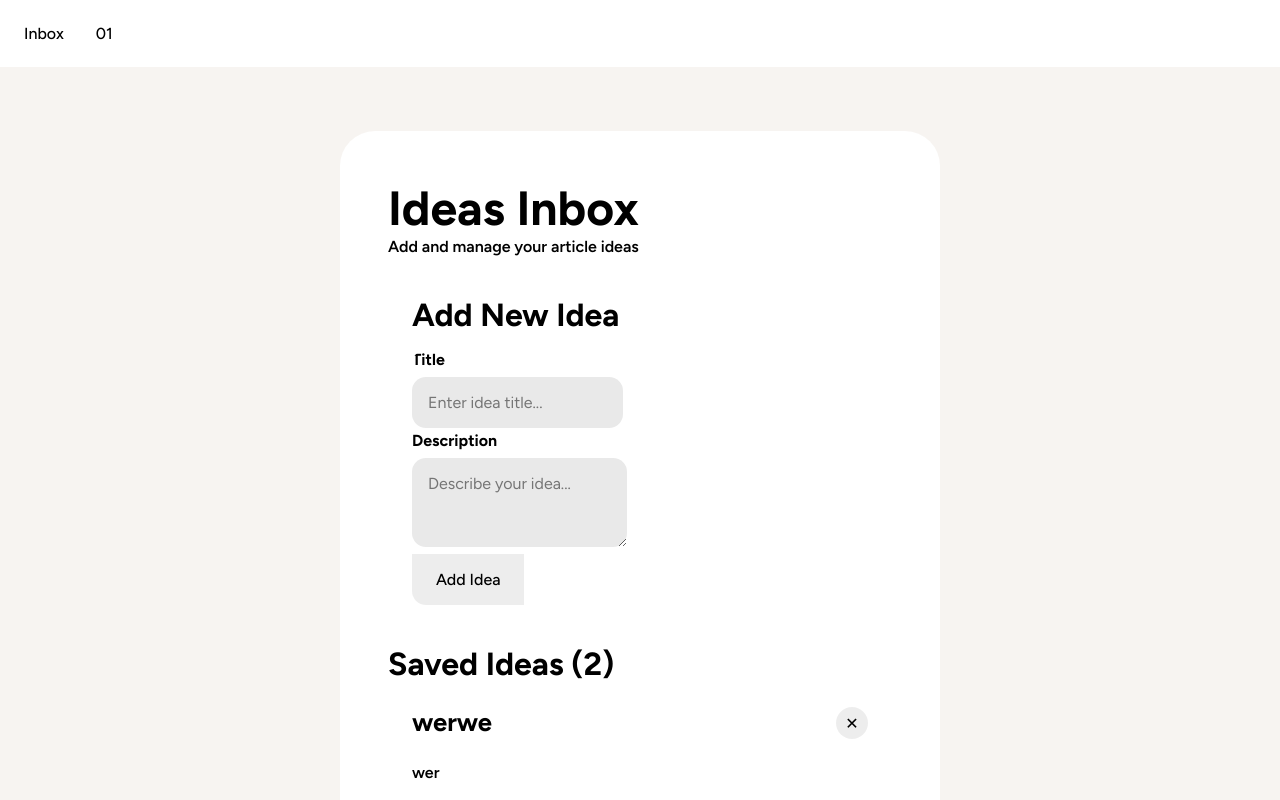
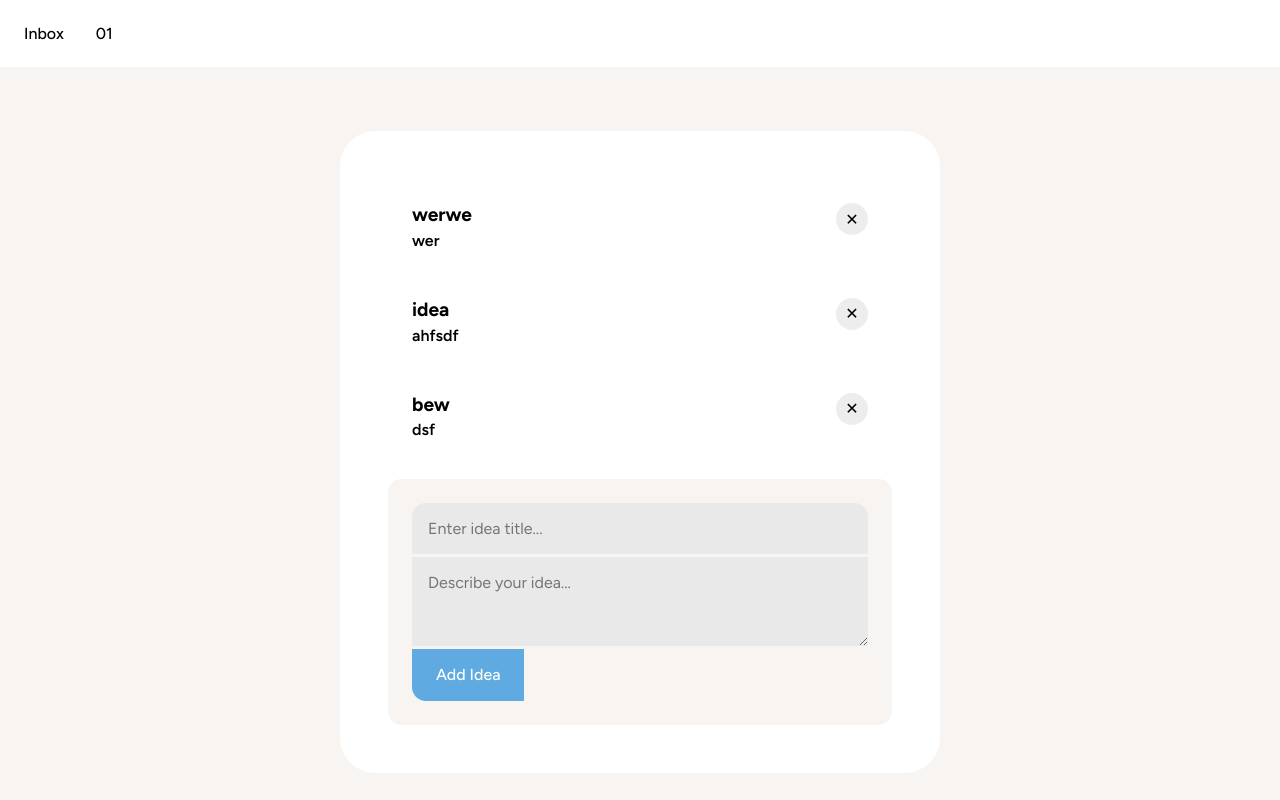
Before and after one commit to aled-working/patterns, a SvelteKit app: page /inbox2 in a window 1280 px wide. Shown: the top 800 px of the page. Built offline with nearby package versions, Linux system fonts and the light colour scheme.

Commit message:
small cleanup

```diff
--- a/src/routes/inbox2/+page.svelte
+++ b/src/routes/inbox2/+page.svelte
@@ -50,13 +50,13 @@
 	function addIdea() {
 		if (newIdea.title.trim()) {
 			ideas.update(current => [
+				...current,
 				{
 					id: Date.now(),
 					title: newIdea.title.trim(),
 					description: newIdea.description.trim(),
 					createdAt: new Date().toISOString(),
 				},
-				...current,
 			])
 
 			// Clear form
@@ -83,47 +83,26 @@
 
 <div class="page centred-col">
 	<main class="panel">
-		<header>
-			<h1>Ideas Inbox</h1>
-			<p>Add and manage your article ideas</p>
-		</header>
+		<!-- header -->
+		<!-- <header>
+			<h1>Key Ideas</h1>
+		</header> -->
 
-		<section class="card" aria-labelledby="add-idea-heading">
-			<h2 id="add-idea-heading">Add New Idea</h2>
-			<form on:submit={handleSubmit} class="stack">
-				<div>
-					<label for="idea-title">Title</label>
-					<input
-						type="text"
-						id="idea-title"
-						bind:value={newIdea.title}
-						placeholder="Enter idea title..."
-						required
-					/>
-				</div>
-
-				<div>
-					<label for="idea-description">Description</label>
-					<textarea
-						id="idea-description"
-						bind:value={newIdea.description}
-						placeholder="Describe your idea..."
-						rows="3"
-					></textarea>
-				</div>
-
-				<button type="submit" class="btn">Add Idea</button>
-			</form>
-		</section>
-
+		<!-- ideas list -->
 		{#if $ideas.length > 0}
 			<section aria-labelledby="ideas-list-heading">
-				<h2 id="ideas-list-heading">Saved Ideas ({$ideas.length})</h2>
+				<!-- <h2 id="ideas-list-heading">Saved Ideas ({$ideas.length})</h2> -->
 				<div class="ideas-list">
 					{#each $ideas as idea (idea.id)}
-						<article class="card idea-item">
-							<header>
-								<h3>{idea.title}</h3>
+						<article class=" fill">
+							<div class="row apart">
+								<div class="col">
+									<h4 contenteditable="true">{idea.title}</h4>
+
+									{#if idea.description}
+										<p contenteditable="true">{idea.description}</p>
+									{/if}
+								</div>
 								<button
 									class="tiny-icon-button"
 									on:click={() => removeIdea(idea.id)}
@@ -132,17 +111,13 @@
 								>
 									✕
 								</button>
-							</header>
+							</div>
 
-							{#if idea.description}
-								<p>{idea.description}</p>
-							{/if}
-
-							<footer class="idea-meta">
+							<!-- <footer class="idea-meta">
 								<small>
 									Added {new Date(idea.createdAt).toLocaleDateString()}
 								</small>
-							</footer>
+							</footer> -->
 						</article>
 					{/each}
 				</div>
@@ -152,42 +127,34 @@
 				<p><em>No ideas yet. Add your first idea above!</em></p>
 			</section>
 		{/if}
+
+		<!-- add idea -->
+		<section class="bg-grey card" aria-labelledby="add-idea-heading">
+			<!-- <h2 id="add-idea-heading">Add New Idea</h2> -->
+			<form on:submit={handleSubmit} class="stack">
+				<!-- <label for="idea-title">Title</label> -->
+				<input
+					type="text"
+					id="idea-title"
+					bind:value={newIdea.title}
+					placeholder="Enter idea title..."
+					required
+				/>
+
+				<!-- <label for="idea-description">Description</label> -->
+				<textarea
+					id="idea-description"
+					bind:value={newIdea.description}
+					placeholder="Describe your idea..."
+					rows="3"
+				></textarea>
+
+				<button type="submit fill" class="blue button">Add Idea</button>
+			</form>
+		</section>
 	</main>
 </div>
 
 <style>
 	/* Minimal additional styles for this specific component */
-	.ideas-list {
-		display: flex;
-		flex-direction: column;
-		gap: 1rem;
-	}
-
-	.idea-item {
-		position: relative;
-	}
-
-	.idea-item header {
-		display: flex;
-		justify-content: space-between;
-		align-items: flex-start;
-		margin-bottom: 0.5rem;
-	}
-
-	.idea-item h3 {
-		margin: 0;
-		flex: 1;
-		margin-right: 1rem;
-	}
-
-	.idea-meta {
-		margin-top: 1rem;
-		opacity: 0.7;
-	}
-
-	label {
-		display: block;
-		margin-bottom: 0.5rem;
-		font-weight: bold;
-	}
 </style>
--- a/static/ideas-list.json
+++ b/static/ideas-list.json
@@ -10,5 +10,11 @@
     "title": "idea",
     "description": "ahfsdf",
     "createdAt": "2025-09-04T15:53:57.276Z"
+  },
+  {
+    "id": 1757001539194,
+    "title": "bew",
+    "description": "dsf",
+    "createdAt": "2025-09-04T15:58:59.194Z"
   }
 ]
```
